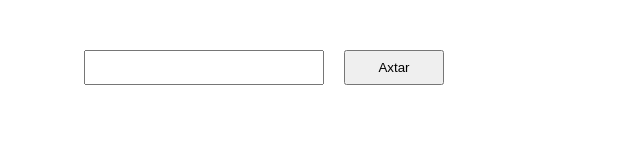
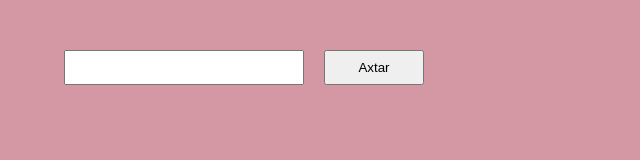
Before and after one commit to ismayilovasgar/coders_task_04_09, a plain HTML site: page index.html in a window 1280 px wide. Shown: the whole page, without its empty margins (0-640 px from the left). Drawn offline with Linux system fonts and the light colour scheme.

Commit message:
last_add

```diff
--- a/app.js
+++ b/app.js
@@ -1,5 +1,6 @@
 const container = document.createElement("div");
 const mycontainer = document.createElement("div");
+mycontainer.classList.add("mycontainer");
 container.classList.add("container");
 document.body.prepend(container);
 
--- a/style.css
+++ b/style.css
@@ -5,15 +5,22 @@
   text-decoration: none;
   list-style: none;
 }
+body{
+  background-color: rgb(211, 152, 164);
+}
 .container {
   width: 1200px;
   max-width: 90%;
   margin: 40px auto;
 }
+.mycontainer{
+  background-color: chartreuse;
+  width: 100%;
+}
 
 input {
   display: inline-block;
-  margin: 10px 20px;
+  margin: 10px 20px 10px 0;
   height: 35px;
   width: 240px;
 }
```
